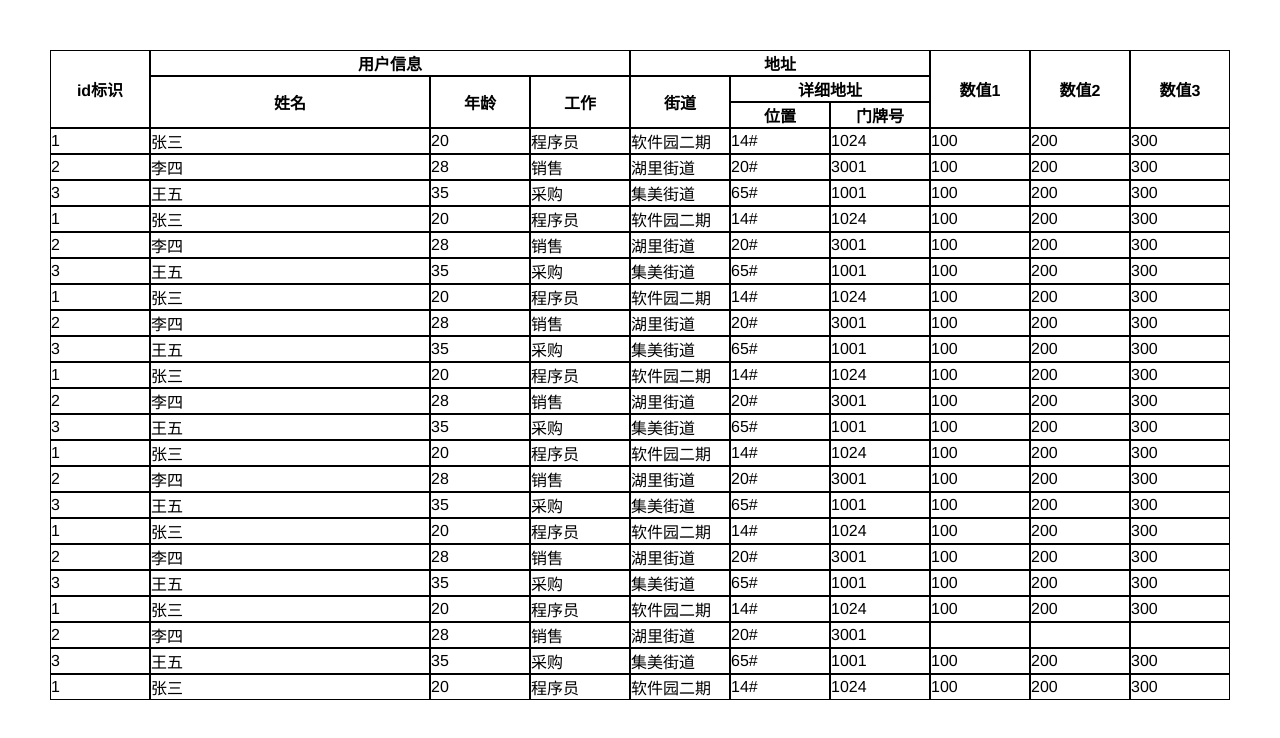
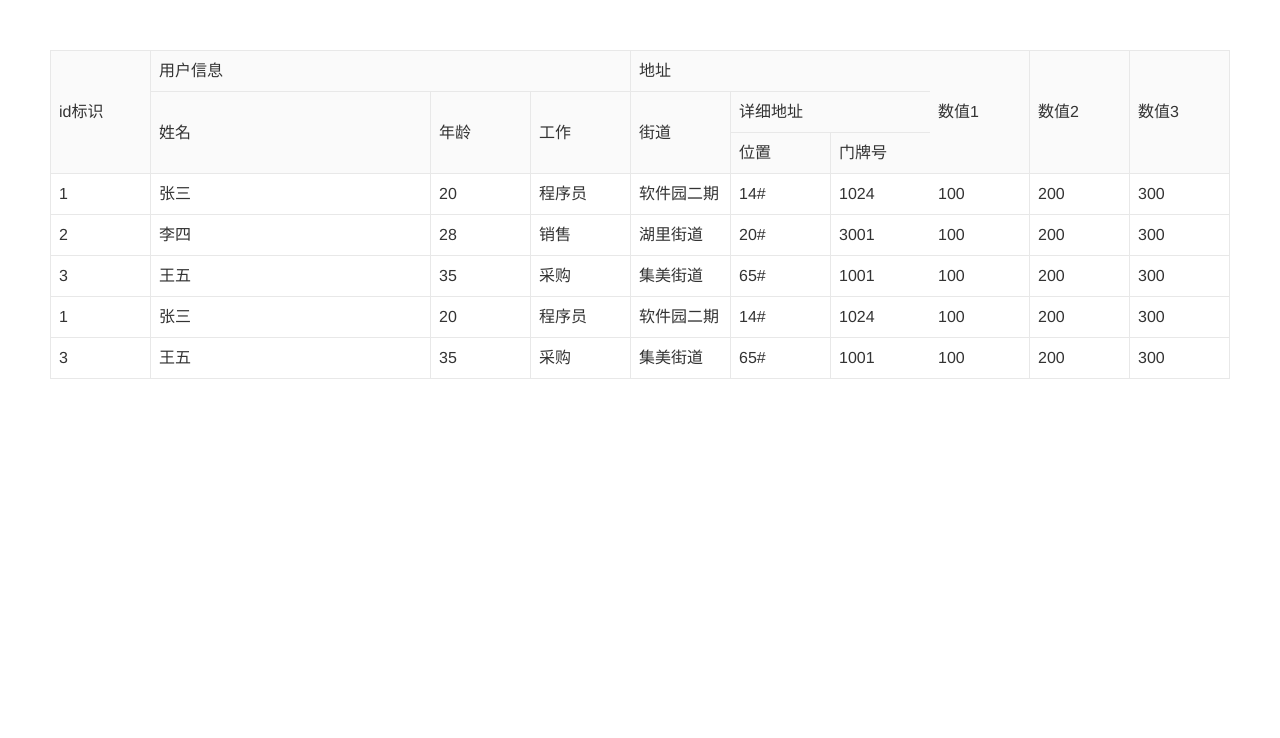
Before and after one commit to kitorv/voce-ui, a Vue app: page / in a window 1280 px wide. Shown: the top 738 px of the page. Built offline with nearby package versions, Linux system fonts and the light colour scheme.

Commit message:
基础样式提取文件

```diff
--- a/packages/components/datagrid-body.vue
+++ b/packages/components/datagrid-body.vue
@@ -9,7 +9,7 @@
         :key="index">
       <td v-for="({key}, index) in leafColumns"
           :key="index"
-          :class="{'vk-datagrid--body-table-hidden':hideCell(key)}">
+          :class="{'vk-datagrid--visibility-hidden':hideCell(key)}">
         {{row[key]}}
       </td>
     </tr>
@@ -45,26 +45,3 @@ export default {
   }
 };
 </script>
-
-<style lang="scss" scoped>
-.vk-datagrid--body-table {
-  width: 100%;
-  table-layout: fixed;
-
-  td {
-    min-width: 0;
-    box-sizing: border-box;
-    vertical-align: middle;
-    position: relative;
-    text-align: left;
-    border: 1px solid #000;
-    word-wrap: break-word;
-    word-break: break-all;
-    background-color: #ffffff;
-  }
-}
-
-.vk-datagrid--body-table-hidden {
-  visibility: hidden;
-}
-</style>
--- a/packages/components/datagrid-header.vue
+++ b/packages/components/datagrid-header.vue
@@ -5,7 +5,6 @@
          border="0">
     <colgroup is="d-colgroup"
               :leaf-columns="leafColumns"></colgroup>
-    <thead>
     <tr v-for="(colRows, index) in columns"
         :key="index">
       <th v-for="(column, index) in colRows"
@@ -15,7 +14,6 @@
         {{column.title}}
       </th>
     </tr>
-    </thead>
   </table>
 </template>
 
@@ -33,20 +31,3 @@ export default {
   }
 };
 </script>
-
-<style lang="scss" scoped>
-.vk-datagrid--header-table {
-  table-layout: fixed;
-  width: 100%;
-
-  th {
-    min-width: 0;
-    box-sizing: border-box;
-    vertical-align: middle;
-    position: relative;
-    border: 1px solid #000;
-    white-space: nowrap;
-    background-color: #ffffff;
-  }
-}
-</style>
--- a/packages/components/datagrid.vue
+++ b/packages/components/datagrid.vue
@@ -1,5 +1,5 @@
 <template>
-  <div class="vk-datagrid">
+  <div :class="['vk-datagrid',{'vk-datagrid-border':showBorder}]">
     <!-- 表头 -->
     <div class="vk-datagrid--header"
          :style="{'padding-right': `${this.verticalScrollBarSize}px`}">
@@ -55,6 +55,7 @@
     </div>
     <!-- 表尾 -->
     <div class="vk-datagrid--footer"
+         v-if="Array.isArray(footer)&&footer.length>0"
          :style="{'padding-right': `${verticalScrollBarSize}px`}">
       <div v-if="leftFixedColumns.length>0"
            class="vk-datagrid--body-left"
@@ -65,7 +66,6 @@
                       :fixed-columns="leftFixedColumns"></d-body-table>
       </div>
       <div ref="footer"
-           v-if="Array.isArray(footer)&&footer.length>0"
            class="vk-datagrid--footer-center">
         <d-body-table :data-source="footer"
                       :leaf-columns="leafColumns"></d-body-table>
@@ -106,7 +106,13 @@ export default {
   props: {
     columns: { required: true, type: Array },
     dataSource: { type: Array },
-    footer: { type: Array }
+    footer: { type: Array },
+    border: { type: Boolean, default: false }
+  },
+  computed: {
+    showBorder() {
+      return this.columns.length > 1 ? true : this.border;
+    }
   },
   methods: {
     // 初始化配置属性处理
@@ -290,61 +296,3 @@ export default {
   }
 };
 </script>
-
-<style lang="scss" scoped>
-.vk-datagrid {
-  zoom: 1;
-  box-sizing: border-box;
-  overflow: hidden;
-}
-
-.vk-datagrid--header,
-.vk-datagird--body,
-.vk-datagrid--footer {
-  position: relative;
-}
-
-.vk-datagrid--header-left,
-.vk-datagrid--body-left {
-  position: absolute;
-  left: 0;
-  top: 0;
-  z-index: 2;
-  overflow: hidden;
-  height: 100%;
-}
-
-.vk-datagrid--header-center,
-.vk-datagrid--body-center,
-.vk-datagrid--footer-center {
-  position: relative;
-  z-index: 1;
-  overflow: auto;
-}
-
-.vk-datagrid--header-center,
-.vk-datagrid--footer-center {
-  overflow: hidden;
-}
-
-// .vk-datagrid--body-center {
-//   max-height: 250px;
-// }
-
-.vk-datagrid--header-right,
-.vk-datagrid--body-right {
-  position: absolute;
-  right: 0;
-  top: 0;
-  z-index: 3;
-  overflow: hidden;
-  height: 100%;
-
-  > table {
-    position: absolute;
-    right: 0;
-    top: 0;
-    z-index: 4;
-  }
-}
-</style>
--- /dev/null
+++ b/packages/style/datagird.scss
@@ -0,0 +1,122 @@
+// -----基本布局样式-----
+// 表格外层容器
+.vk-datagrid {
+  zoom: 1;
+  box-sizing: border-box;
+  overflow: hidden;
+  line-height: 1.5;
+  color: #333333;
+}
+// 表格布局
+.vk-datagrid--header,
+.vk-datagird--body,
+.vk-datagrid--footer {
+  position: relative;
+}
+
+// 左侧固定列
+.vk-datagrid--header-left,
+.vk-datagrid--body-left,
+.vk-datagrid--body-left {
+  position: absolute;
+  left: 0;
+  top: 0;
+  z-index: 2;
+  overflow: hidden;
+  height: 100%;
+}
+
+// 中心内容
+.vk-datagrid--header-center,
+.vk-datagrid--body-center,
+.vk-datagrid--footer-center {
+  position: relative;
+  z-index: 1;
+  overflow: auto;
+
+  // 表头和表体禁用滚动条
+  &.vk-datagrid--header-center,
+  &.vk-datagrid--footer-center {
+    overflow: hidden;
+  }
+}
+
+// 右侧固定列
+.vk-datagrid--header-right,
+.vk-datagrid--body-right,
+.vk-datagrid--footer-right {
+  position: absolute;
+  right: 0;
+  top: 0;
+  z-index: 3;
+  overflow: hidden;
+  height: 100%;
+
+  > table {
+    position: absolute;
+    right: 0;
+    top: 0;
+    z-index: 4;
+  }
+}
+// -----基本布局样式-----
+
+// -----表格通用样式-----
+// 表头表格
+.vk-datagrid--header-table {
+  table-layout: fixed;
+  width: 100%;
+
+  th {
+    position: relative;
+    box-sizing: border-box;
+    min-width: 0;
+    vertical-align: middle;
+    background-color: #fafafa;
+    white-space: nowrap;
+    padding: 8px;
+    border-bottom: 1px solid #e8e8e8;
+    text-align: left;
+    font-weight: 500;
+  }
+}
+
+// 表体样式
+.vk-datagrid--body-table {
+  width: 100%;
+  table-layout: fixed;
+
+  td {
+    position: relative;
+    min-width: 0;
+    box-sizing: border-box;
+    text-align: left;
+    border-bottom: 1px solid #e8e8e8;
+    word-wrap: break-word;
+    word-break: break-all;
+    background-color: #ffffff;
+    padding: 8px;
+    text-overflow: ellipsis;
+    vertical-align: middle;
+  }
+
+  .vk-datagrid--visibility-hidden {
+    visibility: hidden;
+  }
+}
+// -----表格通用样式-----
+
+// -----表格边框样式-----
+// 表格边框
+.vk-datagrid-border {
+  border-top: 1px solid #e8e8e8;
+  border-left: 1px solid #e8e8e8;
+
+  .vk-datagrid--header-table > tr > th {
+    border-right: 1px solid #e8e8e8;
+  }
+  .vk-datagrid--body-table > tr > td {
+    border-right: 1px solid #e8e8e8;
+  }
+}
+// -----表格边框样式-----
--- a/src/App.vue
+++ b/src/App.vue
@@ -1,12 +1,14 @@
 <template>
   <div id="app">
-    <v-data-grid :columns="columns"
+    <v-data-grid border
+                 :columns="columns"
                  :data-source="dataSource"
                  :footer="footer"></v-data-grid>
   </div>
 </template>
 
 <script>
+import "../packages/style/datagird.scss";
 import VDataGrid from "../packages/components/datagrid";
 
 export default {
@@ -101,195 +103,195 @@ export default {
           number2: 200,
           number3: 300
         },
-        {
-          id: 2,
-          name: "李四",
-          age: 28,
-          work: "销售",
-          street: "湖里街道",
-          building: "20#",
-          doorNo: "3001",
-          number1: 100,
-          number2: 200,
-          number3: 300
-        },
-        {
-          id: 3,
-          name: "王五",
-          age: 35,
-          work: "采购",
-          street: "集美街道",
-          building: "65#",
-          doorNo: "1001",
-          number1: 100,
-          number2: 200,
-          number3: 300
-        },
-        {
-          id: 1,
-          name: "张三",
-          age: 20,
-          work: "程序员",
-          street: "软件园二期",
-          building: "14#",
-          doorNo: "1024",
-          number1: 100,
-          number2: 200,
-          number3: 300
-        },
-        {
-          id: 2,
-          name: "李四",
-          age: 28,
-          work: "销售",
-          street: "湖里街道",
-          building: "20#",
-          doorNo: "3001",
-          number1: 100,
-          number2: 200,
-          number3: 300
-        },
-        {
-          id: 3,
-          name: "王五",
-          age: 35,
-          work: "采购",
-          street: "集美街道",
-          building: "65#",
-          doorNo: "1001",
-          number1: 100,
-          number2: 200,
-          number3: 300
-        },
-        {
-          id: 1,
-          name: "张三",
-          age: 20,
-          work: "程序员",
-          street: "软件园二期",
-          building: "14#",
-          doorNo: "1024",
-          number1: 100,
-          number2: 200,
-          number3: 300
-        },
-        {
-          id: 2,
-          name: "李四",
-          age: 28,
-          work: "销售",
-          street: "湖里街道",
-          building: "20#",
-          doorNo: "3001",
-          number1: 100,
-          number2: 200,
-          number3: 300
-        },
-        {
-          id: 3,
-          name: "王五",
-          age: 35,
-          work: "采购",
-          street: "集美街道",
-          building: "65#",
-          doorNo: "1001",
-          number1: 100,
-          number2: 200,
-          number3: 300
-        },
-        {
-          id: 1,
-          name: "张三",
-          age: 20,
-          work: "程序员",
-          street: "软件园二期",
-          building: "14#",
-          doorNo: "1024",
-          number1: 100,
-          number2: 200,
-          number3: 300
-        },
-        {
-          id: 2,
-          name: "李四",
-          age: 28,
-          work: "销售",
-          street: "湖里街道",
-          building: "20#",
-          doorNo: "3001",
-          number1: 100,
-          number2: 200,
-          number3: 300
-        },
-        {
-          id: 3,
-          name: "王五",
-          age: 35,
-          work: "采购",
-          street: "集美街道",
-          building: "65#",
-          doorNo: "1001",
-          number1: 100,
-          number2: 200,
-          number3: 300
-        },
-        {
-          id: 1,
-          name: "张三",
-          age: 20,
-          work: "程序员",
-          street: "软件园二期",
-          building: "14#",
-          doorNo: "1024",
-          number1: 100,
-          number2: 200,
-          number3: 300
-        },
-        {
-          id: 2,
-          name: "李四",
-          age: 28,
-          work: "销售",
-          street: "湖里街道",
-          building: "20#",
-          doorNo: "3001",
-          number1: 100,
-          number2: 200,
-          number3: 300
-        },
-        {
-          id: 3,
-          name: "王五",
-          age: 35,
-          work: "采购",
-          street: "集美街道",
-          building: "65#",
-          doorNo: "1001",
-          number1: 100,
-          number2: 200,
-          number3: 300
-        },
-        {
-          id: 1,
-          name: "张三",
-          age: 20,
-          work: "程序员",
-          street: "软件园二期",
-          building: "14#",
-          doorNo: "1024",
-          number1: 100,
-          number2: 200,
-          number3: 300
-        },
-        {
-          id: 2,
-          name: "李四",
-          age: 28,
-          work: "销售",
-          street: "湖里街道",
-          building: "20#",
-          doorNo: "3001"
-        },
+        // {
+        //   id: 2,
+        //   name: "李四",
+        //   age: 28,
+        //   work: "销售",
+        //   street: "湖里街道",
+        //   building: "20#",
+        //   doorNo: "3001",
+        //   number1: 100,
+        //   number2: 200,
+        //   number3: 300
+        // },
+        // {
+        //   id: 3,
+        //   name: "王五",
+        //   age: 35,
+        //   work: "采购",
+        //   street: "集美街道",
+        //   building: "65#",
+        //   doorNo: "1001",
+        //   number1: 100,
+        //   number2: 200,
+        //   number3: 300
+        // },
+        // {
+        //   id: 1,
+        //   name: "张三",
+        //   age: 20,
+        //   work: "程序员",
+        //   street: "软件园二期",
+        //   building: "14#",
+        //   doorNo: "1024",
+        //   number1: 100,
+        //   number2: 200,
+        //   number3: 300
+        // },
+        // {
+        //   id: 2,
+        //   name: "李四",
+        //   age: 28,
+        //   work: "销售",
+        //   street: "湖里街道",
+        //   building: "20#",
+        //   doorNo: "3001",
+        //   number1: 100,
+        //   number2: 200,
+        //   number3: 300
+        // },
+        // {
+        //   id: 3,
+        //   name: "王五",
+        //   age: 35,
+        //   work: "采购",
+        //   street: "集美街道",
+        //   building: "65#",
+        //   doorNo: "1001",
+        //   number1: 100,
+        //   number2: 200,
+        //   number3: 300
+        // },
+        // {
+        //   id: 1,
+        //   name: "张三",
+        //   age: 20,
+        //   work: "程序员",
+        //   street: "软件园二期",
+        //   building: "14#",
+        //   doorNo: "1024",
+        //   number1: 100,
+        //   number2: 200,
+        //   number3: 300
+        // },
+        // {
+        //   id: 2,
+        //   name: "李四",
+        //   age: 28,
+        //   work: "销售",
+        //   street: "湖里街道",
+        //   building: "20#",
+        //   doorNo: "3001",
+        //   number1: 100,
+        //   number2: 200,
+        //   number3: 300
+        // },
+        // {
+        //   id: 3,
+        //   name: "王五",
+        //   age: 35,
+        //   work: "采购",
+        //   street: "集美街道",
+        //   building: "65#",
+        //   doorNo: "1001",
+        //   number1: 100,
+        //   number2: 200,
+        //   number3: 300
+        // },
+        // {
+        //   id: 1,
+        //   name: "张三",
+        //   age: 20,
+        //   work: "程序员",
+        //   street: "软件园二期",
+        //   building: "14#",
+        //   doorNo: "1024",
+        //   number1: 100,
+        //   number2: 200,
+        //   number3: 300
+        // },
+        // {
+        //   id: 2,
+        //   name: "李四",
+        //   age: 28,
+        //   work: "销售",
+        //   street: "湖里街道",
+        //   building: "20#",
+        //   doorNo: "3001",
+        //   number1: 100,
+        //   number2: 200,
+        //   number3: 300
+        // },
+        // {
+        //   id: 3,
+        //   name: "王五",
+        //   age: 35,
+        //   work: "采购",
+        //   street: "集美街道",
+        //   building: "65#",
+        //   doorNo: "1001",
+        //   number1: 100,
+        //   number2: 200,
+        //   number3: 300
+        // },
+        // {
+        //   id: 1,
+        //   name: "张三",
+        //   age: 20,
+        //   work: "程序员",
+        //   street: "软件园二期",
+        //   building: "14#",
+        //   doorNo: "1024",
+        //   number1: 100,
+        //   number2: 200,
+        //   number3: 300
+        // },
+        // {
+        //   id: 2,
+        //   name: "李四",
+        //   age: 28,
+        //   work: "销售",
+        //   street: "湖里街道",
+        //   building: "20#",
+        //   doorNo: "3001",
+        //   number1: 100,
+        //   number2: 200,
+        //   number3: 300
+        // },
+        // {
+        //   id: 3,
+        //   name: "王五",
+        //   age: 35,
+        //   work: "采购",
+        //   street: "集美街道",
+        //   building: "65#",
+        //   doorNo: "1001",
+        //   number1: 100,
+        //   number2: 200,
+        //   number3: 300
+        // },
+        // {
+        //   id: 1,
+        //   name: "张三",
+        //   age: 20,
+        //   work: "程序员",
+        //   street: "软件园二期",
+        //   building: "14#",
+        //   doorNo: "1024",
+        //   number1: 100,
+        //   number2: 200,
+        //   number3: 300
+        // },
+        // {
+        //   id: 2,
+        //   name: "李四",
+        //   age: 28,
+        //   work: "销售",
+        //   street: "湖里街道",
+        //   building: "20#",
+        //   doorNo: "3001"
+        // },
         {
           id: 3,
           name: "王五",
@@ -304,18 +306,18 @@ export default {
         }
       ],
       footer: [
-        {
-          id: 1,
-          name: "张三",
-          age: 20,
-          work: "程序员",
-          street: "软件园二期",
-          building: "14#",
-          doorNo: "1024",
-          number1: 100,
-          number2: 200,
-          number3: 300
-        }
+        //   {
+        //     id: 1,
+        //     name: "张三",
+        //     age: 20,
+        //     work: "程序员",
+        //     street: "软件园二期",
+        //     building: "14#",
+        //     doorNo: "1024",
+        //     number1: 100,
+        //     number2: 200,
+        //     number3: 300
+        //   }
       ]
     };
   }
```
Lines whose indentation alone changed are shown as unchanged.
